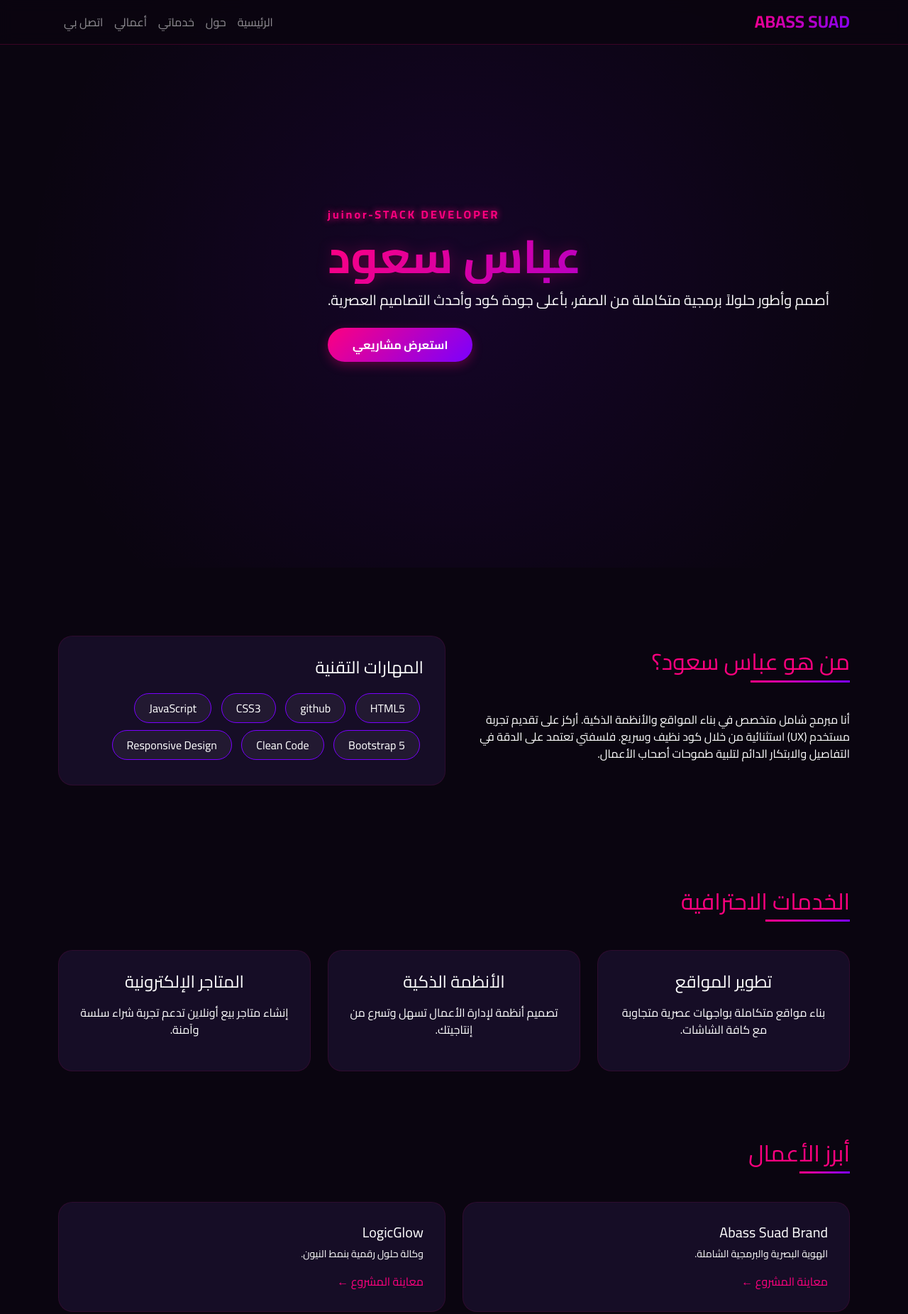
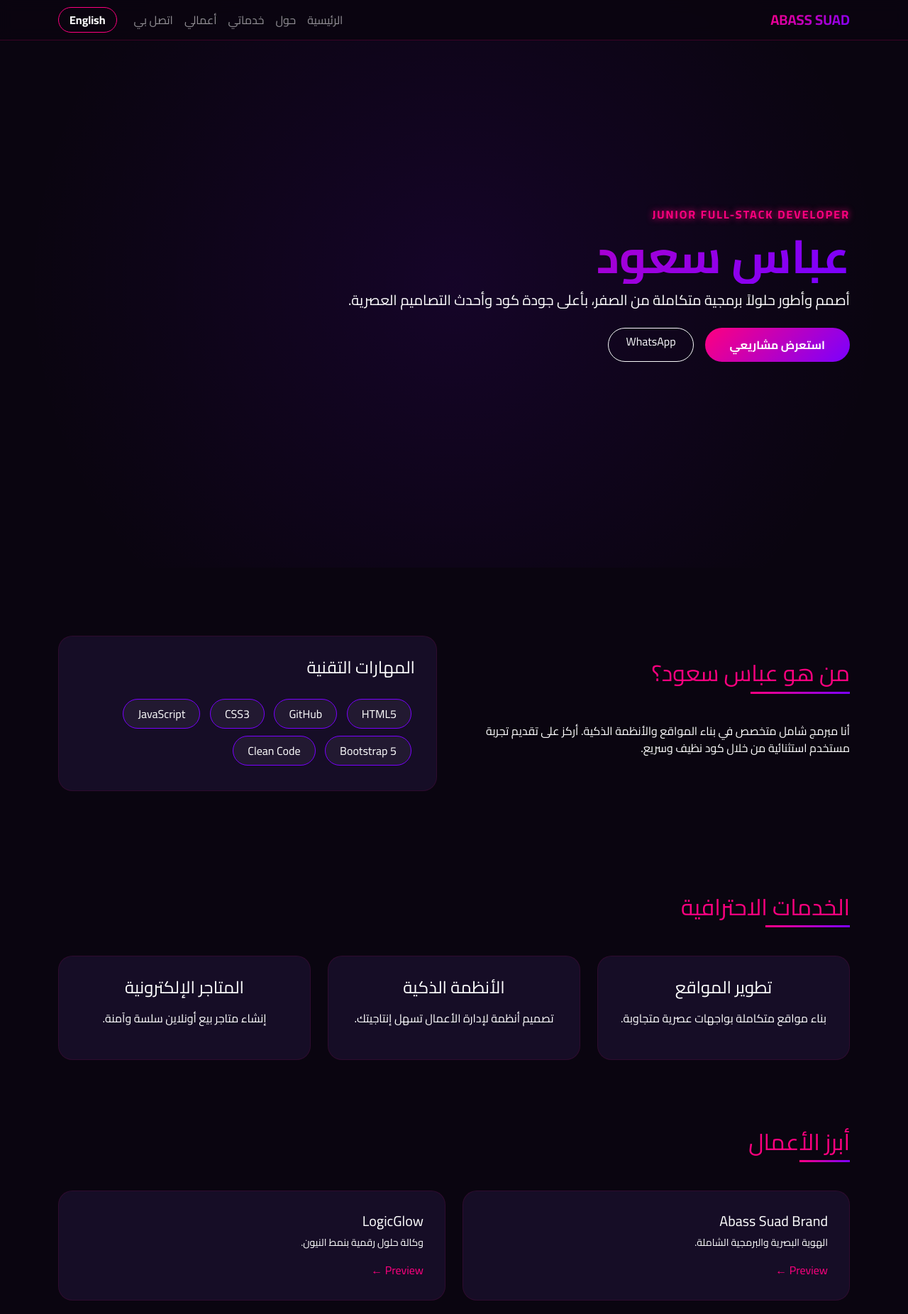
Before and after one commit to abass-suad/abass-saud-protfolio, a plain HTML site: page index.html in a window 1280 px wide. Shown: the top 1852 px of the page at 71% size. Drawn offline with nearby package versions, Linux system fonts and the light colour scheme.

Commit message:
Update index.html

```diff
--- a/index.html
+++ b/index.html
@@ -1,11 +1,11 @@
 <!DOCTYPE html>
-<html lang="ar" dir="rtl">
+<html lang="ar" dir="rtl" id="htmlTag">
 <head>
     <meta charset="UTF-8">
     <meta name="viewport" content="width=device-width, initial-scale=1.0">
-    <title>عباس سعود | مبرمج شامل</title>
+    <title>Abass Suad | Full-Stack Portfolio</title>
 
-    <link href="https://cdn.jsdelivr.net/npm/bootstrap@5.3.0/dist/css/bootstrap.rtl.min.css" rel="stylesheet">
+    <link href="https://cdn.jsdelivr.net/npm/bootstrap@5.3.0/dist/css/bootstrap.rtl.min.css" rel="stylesheet" id="bootstrapCSS">
     <link href="https://fonts.googleapis.com/css2?family=Cairo:wght@400;700&family=Poppins:wght@400;700&display=swap" rel="stylesheet">
 
     <style>
@@ -19,116 +19,57 @@
         }
 
         body {
-            font-family: 'Cairo', sans-serif;
+            font-family: 'Cairo', 'Poppins', sans-serif;
             background-color: var(--bg-dark);
             color: white;
             overflow-x: hidden;
+            scroll-behavior: smooth;
         }
 
-        /* Navbar Customization */
         .navbar {
             background: rgba(10, 5, 16, 0.9) !important;
             backdrop-filter: blur(10px);
             border-bottom: 1px solid rgba(255, 0, 127, 0.2);
         }
-        .navbar-brand {
-            font-weight: 800;
-            background: var(--gradient);
-            -webkit-background-clip: text;
-            -webkit-text-fill-color: transparent;
-            font-size: 1.5rem;
+
+        .navbar-brand { font-weight: 800; background: var(--gradient); -webkit-background-clip: text; -webkit-text-fill-color: transparent; }
+
+        .lang-switch {
+            cursor: pointer; padding: 5px 15px; border: 1px solid var(--neon-pink);
+            border-radius: 20px; color: white; font-weight: bold; transition: 0.3s;
         }
+        .lang-switch:hover { background: var(--neon-pink); }
 
         /* Hero Section */
         .hero-section {
-            height: 100vh;
-            display: flex;
-            align-items: center;
+            height: 100vh; display: flex; align-items: center;
             background: radial-gradient(circle at 50% 50%, rgba(122, 0, 255, 0.1) 0%, transparent 80%);
         }
-        .hero-title {
-            font-size: calc(2.5rem + 2vw);
-            font-weight: 800;
-            background: var(--gradient);
-            -webkit-background-clip: text;
-            -webkit-text-fill-color: transparent;
-            filter: drop-shadow(0 0 10px rgba(255, 0, 127, 0.3));
+        .hero-title { font-size: calc(2.5rem + 2vw); font-weight: 800; background: var(--gradient); -webkit-background-clip: text; -webkit-text-fill-color: transparent; }
+
+        /* Cards & Skills */
+        .custom-card {
+            background: var(--card-dark); border: 1px solid rgba(255, 0, 127, 0.1);
+            border-radius: 20px; padding: 30px; transition: 0.4s; height: 100%;
         }
-        .neon-badge {
-            color: var(--neon-pink);
-            text-shadow: 0 0 10px var(--neon-pink);
-            letter-spacing: 3px;
-            font-weight: bold;
+        .custom-card:hover { transform: translateY(-10px); border-color: var(--neon-pink); box-shadow: 0 0 20px rgba(255, 0, 127, 0.2); }
+
+        .skill-pill {
+            background: rgba(255, 255, 255, 0.05); border: 1px solid var(--neon-purple);
+            padding: 8px 20px; border-radius: 50px; display: inline-block; margin: 5px; transition: 0.3s;
         }
+        .skill-pill:hover { background: var(--gradient); box-shadow: 0 0 15px var(--neon-pink); }
 
-        /* Cards Style */
-        .custom-card {
-            background: var(--card-dark);
-            border: 1px solid rgba(255, 0, 127, 0.1);
-            border-radius: 20px;
-            padding: 30px;
-            transition: all 0.4s ease;
-            height: 100%;
+        .btn-neon {
+            background: var(--gradient); color: white; border: none; border-radius: 50px;
+            padding: 12px 35px; font-weight: 700; transition: 0.4s; text-decoration: none;
         }
-        .custom-card:hover {
-            transform: translateY(-10px);
-            border-color: var(--neon-pink);
-            box-shadow: 0 0 20px rgba(255, 0, 127, 0.2);
-        }
+        .btn-neon:hover { box-shadow: 0 0 25px var(--neon-pink); transform: scale(1.05); color: white; }
 
-        /* Skill Pills */
-        .skill-pill {
-            background: rgba(255, 255, 255, 0.05);
-            border: 1px solid var(--neon-purple);
-            padding: 8px 20px;
-            border-radius: 50px;
-            display: inline-block;
-            margin: 5px;
-            transition: 0.3s;
-        }
-        .skill-pill:hover {
-            background: var(--gradient);
-            box-shadow: 0 0 15px var(--neon-pink);
-        }
+        .section-header { color: var(--neon-pink); margin-bottom: 50px; position: relative; display: inline-block; }
+        .section-header::after { content: ''; position: absolute; width: 50%; height: 3px; background: var(--gradient); bottom: -10px; right: 0; }
 
-        /* Buttons */
-        .btn-neon {
-            background: var(--gradient);
-            color: white;
-            border: none;
-            border-radius: 50px;
-            padding: 12px 35px;
-            font-weight: 700;
-            box-shadow: 0 5px 15px rgba(255, 0, 127, 0.3);
-            transition: 0.4s;
-        }
-        .btn-neon:hover {
-            color: white;
-            transform: scale(1.05);
-            box-shadow: 0 0 25px var(--neon-pink);
-        }
-
-        /* Section Titles */
-        .section-header {
-            color: var(--neon-pink);
-            margin-bottom: 50px;
-            position: relative;
-            display: inline-block;
-        }
-        .section-header::after {
-            content: '';
-            position: absolute;
-            width: 50%; height: 3px;
-            background: var(--gradient);
-            bottom: -10px; right: 0;
-        }
-
-        /* Footer */
-        footer {
-            border-top: 1px solid rgba(255, 255, 255, 0.05);
-            padding: 50px 0;
-            background: #07030a;
-        }
+        footer { border-top: 1px solid rgba(255, 255, 255, 0.05); padding: 50px 0; background: #07030a; }
     </style>
 </head>
 <body>
@@ -140,47 +81,43 @@
                 <span class="navbar-toggler-icon"></span>
             </button>
             <div class="collapse navbar-collapse" id="navbarNav">
-                <ul class="navbar-nav ms-auto">
-                    <li class="nav-item"><a class="nav-link" href="#hero">الرئيسية</a></li>
-                    <li class="nav-item"><a class="nav-link" href="#about">حول</a></li>
-                    <li class="nav-item"><a class="nav-link" href="#services">خدماتي</a></li>
-                    <li class="nav-item"><a class="nav-link" href="#projects">أعمالي</a></li>
-                    <li class="nav-item"><a class="nav-link" href="#contact">اتصل بي</a></li>
+                <ul class="navbar-nav ms-auto align-items-center">
+                    <li class="nav-item"><a class="nav-link" href="#hero" data-key="nav-home">الرئيسية</a></li>
+                    <li class="nav-item"><a class="nav-link" href="#about" data-key="nav-about">حول</a></li>
+                    <li class="nav-item"><a class="nav-link" href="#services" data-key="nav-services">خدماتي</a></li>
+                    <li class="nav-item"><a class="nav-link" href="#projects" data-key="nav-projects">أعمالي</a></li>
+                    <li class="nav-item"><a class="nav-link" href="#contact" data-key="nav-contact">اتصل بي</a></li>
+                    <li class="nav-item"><div class="lang-switch ms-lg-3" onclick="toggleLanguage()" id="langBtn">English</div></li>
                 </ul>
             </div>
         </div>
     </nav>
 
-    <section id="hero" class="hero-section text-center text-md-end">
-        <div class="container">
-            <div class="row align-items-center">
-                <div class="col-lg-8">
-                    <span class="neon-badge">juinor-STACK DEVELOPER</span>
-                    <h1 class="hero-title mt-2">عباس سعود</h1>
-                    <p class="lead text-gray mb-4">أصمم وأطور حلولاً برمجية متكاملة من الصفر، بأعلى جودة كود وأحدث التصاميم العصرية.</p>
-                    <a href="#projects" class="btn btn-neon">استعرض مشاريعي</a>
-                </div>
+    <section id="hero" class="hero-section">
+        <div class="container text-center text-md-start">
+            <span style="color: var(--neon-pink); text-shadow: 0 0 10px var(--neon-pink); letter-spacing: 2px; font-weight: bold;" data-key="hero-badge">JUNIOR FULL-STACK DEVELOPER</span>
+            <h1 class="hero-title mt-2" data-key="hero-name">عباس سعود</h1>
+            <p class="lead text-gray mb-4" data-key="hero-desc">أصمم وأطور حلولاً برمجية متكاملة من الصفر، بأعلى جودة كود وأحدث التصاميم العصرية.</p>
+            <div class="d-flex justify-content-center justify-content-md-start gap-3">
+                <a href="#projects" class="btn btn-neon" data-key="hero-btn">استعرض مشاريعي</a>
+                <a href="https://wa.me/9647854814896" class="btn btn-outline-light rounded-pill px-4">WhatsApp</a>
             </div>
         </div>
     </section>
 
     <section id="about" class="py-5">
         <div class="container py-5">
-            <div class="row g-4 align-items-center">
+            <div class="row g-5 align-items-center">
                 <div class="col-md-6">
-                    <h2 class="section-header">من هو عباس سعود؟</h2>
-                    <p class="text-gray">أنا مبرمج شامل متخصص في بناء المواقع والأنظمة الذكية. أركز على تقديم تجربة مستخدم (UX) استثنائية من خلال كود نظيف وسريع. فلسفتي تعتمد على الدقة في التفاصيل والابتكار الدائم لتلبية طموحات أصحاب الأعمال.</p>
+                    <h2 class="section-header" data-key="about-title">من هو عباس سعود؟</h2>
+                    <p class="text-gray" data-key="about-p">أنا مبرمج شامل متخصص في بناء المواقع والأنظمة الذكية. أركز على تقديم تجربة مستخدم استثنائية من خلال كود نظيف وسريع.</p>
                 </div>
                 <div class="col-md-6">
                     <div class="custom-card">
-                        <h4 class="text-white mb-3">المهارات التقنية</h4>
-                        <div class="skill-pill">HTML5</div>
-                        <div class="skill-pill">github</div>
-                        <div class="skill-pill">CSS3</div>
-                        <div class="skill-pill">JavaScript</div>
-                        <div class="skill-pill">Bootstrap 5</div>
-                        <div class="skill-pill">Clean Code</div>
-                        <div class="skill-pill">Responsive Design</div>
+                        <h4 class="text-white mb-4" data-key="skills-h">المهارات التقنية</h4>
+                        <div class="skill-pill">HTML5</div> <div class="skill-pill">GitHub</div>
+                        <div class="skill-pill">CSS3</div> <div class="skill-pill">JavaScript</div>
+                        <div class="skill-pill">Bootstrap 5</div> <div class="skill-pill">Clean Code</div>
                     </div>
                 </div>
             </div>
@@ -189,24 +126,24 @@
 
     <section id="services" class="py-5">
         <div class="container">
-            <h2 class="section-header">الخدمات الاحترافية</h2>
+            <h2 class="section-header" data-key="services-title">الخدمات الاحترافية</h2>
             <div class="row g-4">
                 <div class="col-md-4">
                     <div class="custom-card text-center">
-                        <h3 class="h4 mb-3">تطوير المواقع</h3>
-                        <p class="text-gray">بناء مواقع متكاملة بواجهات عصرية متجاوبة مع كافة الشاشات.</p>
+                        <h3 class="h4 mb-3" data-key="s1-h">تطوير المواقع</h3>
+                        <p class="text-gray" data-key="s1-p">بناء مواقع متكاملة بواجهات عصرية متجاوبة.</p>
                     </div>
                 </div>
                 <div class="col-md-4">
                     <div class="custom-card text-center">
-                        <h3 class="h4 mb-3">الأنظمة الذكية</h3>
-                        <p class="text-gray">تصميم أنظمة لإدارة الأعمال تسهل وتسرع من إنتاجيتك.</p>
+                        <h3 class="h4 mb-3" data-key="s2-h">الأنظمة الذكية</h3>
+                        <p class="text-gray" data-key="s2-p">تصميم أنظمة لإدارة الأعمال تسهل إنتاجيتك.</p>
                     </div>
                 </div>
                 <div class="col-md-4">
                     <div class="custom-card text-center">
-                        <h3 class="h4 mb-3">المتاجر الإلكترونية</h3>
-                        <p class="text-gray">إنشاء متاجر بيع أونلاين تدعم تجربة شراء سلسة وآمنة.</p>
+                        <h3 class="h4 mb-3" data-key="s3-h">المتاجر الإلكترونية</h3>
+                        <p class="text-gray" data-key="s3-p">إنشاء متاجر بيع أونلاين سلسة وآمنة.</p>
                     </div>
                 </div>
             </div>
@@ -215,20 +152,20 @@
 
     <section id="projects" class="py-5">
         <div class="container">
-            <h2 class="section-header">أبرز الأعمال</h2>
+            <h2 class="section-header" data-key="projects-title">أبرز الأعمال</h2>
             <div class="row g-4">
                 <div class="col-md-6">
                     <div class="custom-card">
                         <h3 class="h5">Abass Suad Brand</h3>
-                        <p class="small text-gray">الهوية البصرية والبرمجية الشاملة.</p>
-                        <a href="https://abass-suad.github.io/abass-saud-brand/" class="text-decoration-none" style="color: var(--neon-pink);">معاينة المشروع ←</a>
+                        <p class="small text-gray" data-key="p1-desc">الهوية البصرية والبرمجية الشاملة.</p>
+                        <a href="https://abass-suad.github.io/abass-saud-brand/" class="text-decoration-none" style="color: var(--neon-pink);">Preview ←</a>
                     </div>
                 </div>
                 <div class="col-md-6">
                     <div class="custom-card">
                         <h3 class="h5">LogicGlow</h3>
-                        <p class="small text-gray">وكالة حلول رقمية بنمط النيون.</p>
-                        <a href="https://abass-suad.github.io/logicglow-digital/" class="text-decoration-none" style="color: var(--neon-pink);">معاينة المشروع ←</a>
+                        <p class="small text-gray" data-key="p2-desc">وكالة حلول رقمية بنمط النيون.</p>
+                        <a href="https://abass-suad.github.io/logicglow-digital/" class="text-decoration-none" style="color: var(--neon-pink);">Preview ←</a>
                     </div>
                 </div>
             </div>
@@ -238,22 +175,21 @@
     <section id="contact" class="py-5">
         <div class="container">
             <div class="custom-card p-5">
-                <div class="row">
+                <div class="row g-4">
                     <div class="col-md-6">
-                        <h2 class="section-header">تواصل معي</h2>
-                        <p>هل لديك فكرة مشروع؟ دعنا نحولها إلى واقع!</p>
-                        <p>واتساب: <span class="text-white">+9647854814896</span></p>
+                        <h2 class="section-header" data-key="contact-title">تواصل معي</h2>
+                        <p data-key="contact-desc">دعنا نحول فكرتك إلى واقع!</p>
+                        <p>WhatsApp: <a href="https://wa.me/9647854814896" class="text-white text-decoration-none">+964 785 481 4896</a></p>
+                        <p>GitHub: <a href="https://github.com/abass-suad" class="text-white text-decoration-none">abass-suad</a></p>
                     </div>
                     <div class="col-md-6">
-<form action="https://api.web3forms.com/submit" method="POST">
-    <input type="hidden" name="access_key" value="e4301c46-19d5-4b69-afaa-a88b8951c7f1">
-
-    <input type="text" name="name" class="form-control mb-3" placeholder="اسمك" required>
-    <input type="email" name="email" class="form-control mb-3" placeholder="بريدك الإلكتروني" required>
-    <textarea name="message" class="form-control mb-3" placeholder="رسالتك" required></textarea>
-
-    <button type="submit" class="btn btn-neon w-100">ارسال رسالة</button>
-</form>
+                        <form action="https://api.web3forms.com/submit" method="POST">
+                            <input type="hidden" name="access_key" value="e4301c46-19d5-4b69-afaa-a88b8951c7f1">
+                            <input type="text" name="name" class="form-control mb-3 bg-transparent text-white border-secondary" placeholder="الاسم" required>
+                            <input type="email" name="email" class="form-control mb-3 bg-transparent text-white border-secondary" placeholder="الإيميل" required>
+                            <textarea name="message" class="form-control mb-3 bg-transparent text-white border-secondary" placeholder="الرسالة" required></textarea>
+                            <button type="submit" class="btn btn-neon w-100" data-key="send-btn">إرسال</button>
+                        </form>
                     </div>
                 </div>
             </div>
@@ -262,14 +198,50 @@
 
     <footer>
         <div class="container text-center">
-            <p>© جميع الحقوق محفوظة لـ <span style="color: var(--neon-pink);">عباس سعود</span> 2024</p>
-            <div class="mt-3">
-                <a href="https://github.com/abass-suad" class="text-white mx-2">GitHub</a>
-                <a href="#" class="text-white mx-2">LinkedIn</a>
-            </div>
+            <p>© <span data-key="footer-text">جميع الحقوق محفوظة لـ</span> <span style="color: var(--neon-pink);">عباس سعود</span> 2024</p>
         </div>
     </footer>
 
+    <script>
+        const translations = {
+            ar: {
+                dir: "rtl", lang: "English", bs: "https://cdn.jsdelivr.net/npm/bootstrap@5.3.0/dist/css/bootstrap.rtl.min.css",
+                "nav-home": "الرئيسية", "nav-about": "حول", "nav-services": "خدماتي", "nav-projects": "أعمالي", "nav-contact": "اتصل بي",
+                "hero-badge": "JUNIOR FULL-STACK DEVELOPER", "hero-name": "عباس سعود", "hero-desc": "أصمم وأطور حلولاً برمجية متكاملة من الصفر، بأعلى جودة كود وأحدث التصاميم العصرية.", "hero-btn": "استعرض مشاريعي",
+                "about-title": "من هو عباس سعود؟", "about-p": "أنا مبرمج شامل متخصص في بناء المواقع والأنظمة الذكية. أركز على تقديم تجربة مستخدم استثنائية من خلال كود نظيف وسريع.",
+                "skills-h": "المهارات التقنية", "services-title": "الخدمات الاحترافية",
+                "s1-h": "تطوير المواقع", "s1-p": "بناء مواقع متكاملة بواجهات عصرية متجاوبة.",
+                "s2-h": "الأنظمة الذكية", "s2-p": "تصميم أنظمة لإدارة الأعمال تسهل إنتاجيتك.",
+                "s3-h": "المتاجر الإلكترونية", "s3-p": "إنشاء متاجر بيع أونلاين سلسة وآمنة.",
+                "projects-title": "أبرز الأعمال", "p1-desc": "الهوية البصرية والبرمجية الشاملة.", "p2-desc": "وكالة حلول رقمية بنمط النيون.",
+                "contact-title": "تواصل معي", "contact-desc": "دعنا نحول فكرتك إلى واقع!", "send-btn": "إرسال", "footer-text": "جميع الحقوق محفوظة لـ"
+            },
+            en: {
+                dir: "ltr", lang: "العربية", bs: "https://cdn.jsdelivr.net/npm/bootstrap@5.3.0/dist/css/bootstrap.min.css",
+                "nav-home": "Home", "nav-about": "About", "nav-services": "Services", "nav-projects": "Projects", "nav-contact": "Contact",
+                "hero-badge": "JUNIOR FULL-STACK DEVELOPER", "hero-name": "Abass Suad", "hero-desc": "I design and develop integrated software solutions from scratch with high-quality code.", "hero-btn": "View My Work",
+                "about-title": "Who is Abass Suad?", "about-p": "I am a full-stack developer specialized in building websites and smart systems with a focus on UX and clean code.",
+                "skills-h": "Technical Skills", "services-title": "Professional Services",
+                "s1-h": "Web Development", "s1-p": "Building integrated websites with modern responsive UI.",
+                "s2-h": "Smart Systems", "s2-p": "Designing business management systems to boost productivity.",
+                "s3-h": "E-Commerce", "s3-p": "Creating secure and seamless online shopping stores.",
+                "projects-title": "Featured Projects", "p1-desc": "Complete visual and software branding.", "p2-desc": "Digital agency solutions in neon style.",
+                "contact-title": "Contact Me", "contact-desc": "Let's turn your idea into reality!", "send-btn": "Send", "footer-text": "All Rights Reserved to"
+            }
+        };
+
+        let currentLang = 'ar';
+        function toggleLanguage() {
+            currentLang = currentLang === 'ar' ? 'en' : 'ar';
+            const data = translations[currentLang];
+            document.getElementById('htmlTag').dir = data.dir;
+            document.getElementById('bootstrapCSS').href = data.bs;
+            document.getElementById('langBtn').innerText = data.lang;
+            document.querySelectorAll('[data-key]').forEach(el => {
+                el.innerText = data[el.getAttribute('data-key')];
+            });
+        }
+    </script>
     <script src="https://cdn.jsdelivr.net/npm/bootstrap@5.3.0/dist/js/bootstrap.bundle.min.js"></script>
 </body>
 </html>
```
